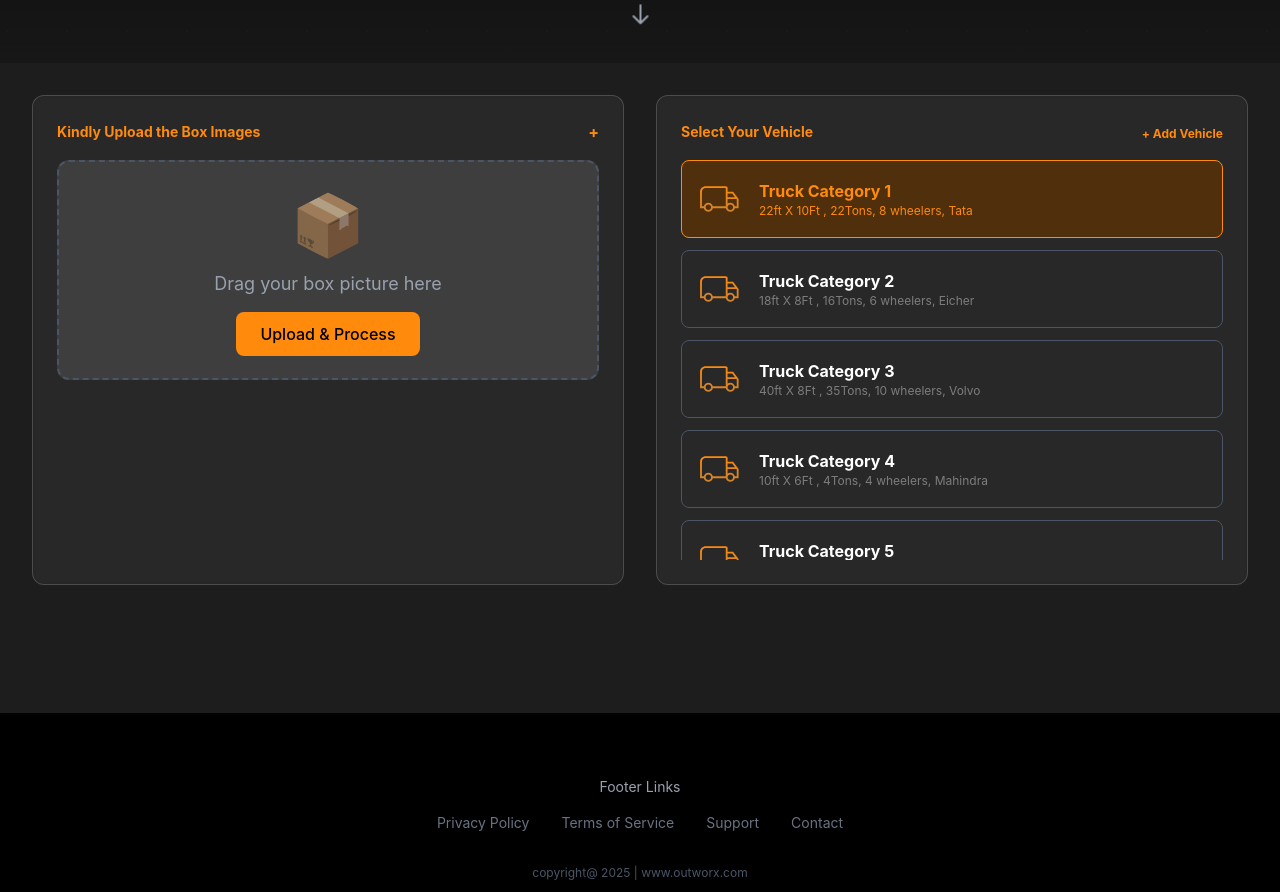
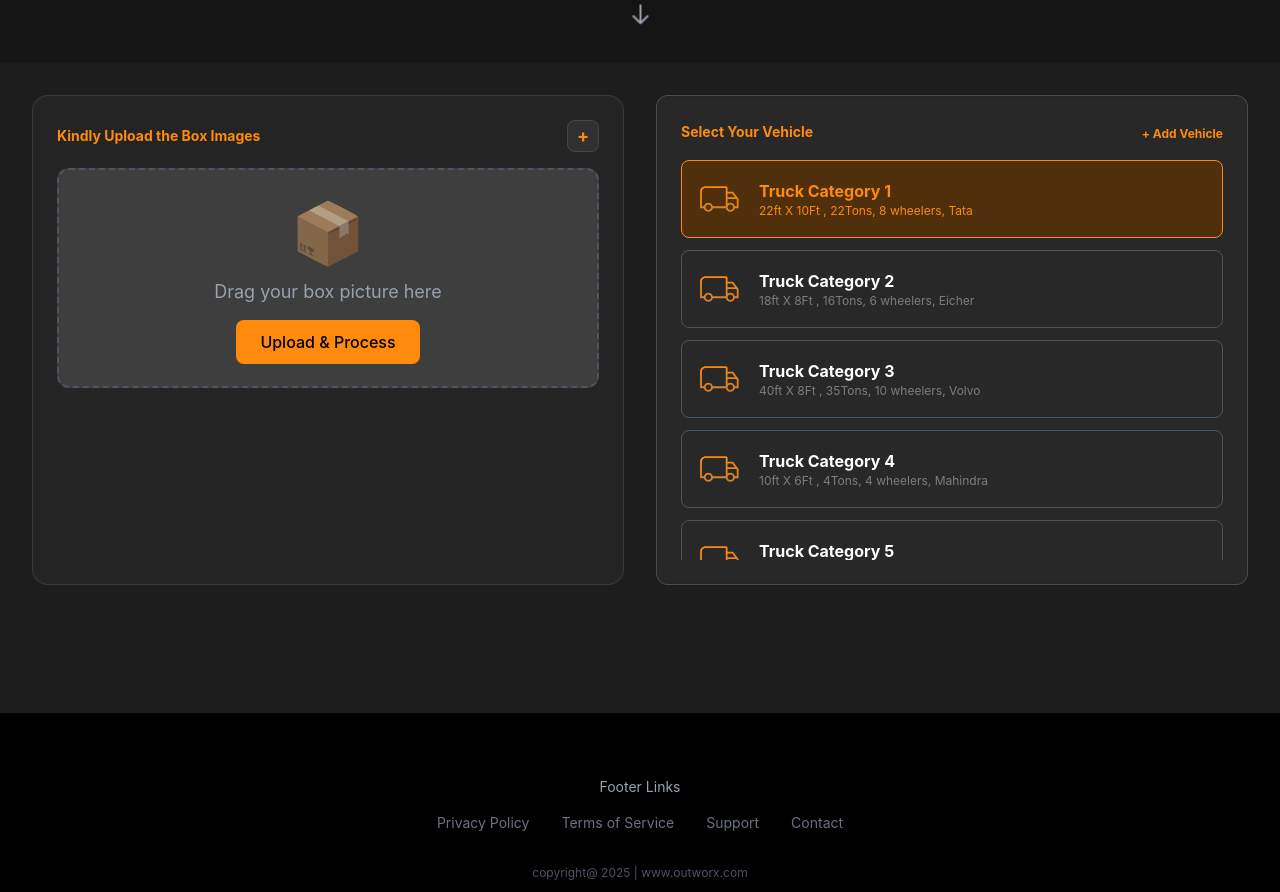
Before and after one commit to Rishi-G/Ai-Team-App, a React (Vite) app: page / in a window 1280 px wide. Shown: the part 947-1839 px from the top of the page. Built offline with nearby package versions, Linux system fonts and the light colour scheme.

Commit message:
Update upload section with glass effects
cgen-decf4c641214434988851e889c25a847

```diff
--- a/src/App.jsx
+++ b/src/App.jsx
@@ -225,11 +225,11 @@ function App() {
       <main id="upload-section" className="max-w-7xl mx-auto p-4 md:p-8">
         <div className="grid grid-cols-1 lg:grid-cols-2 gap-8 mb-8">
           {/* Upload Section */}
-          <div className="card-custom p-6">
+          <div className="card-glass p-6">
             <div className="flex items-center justify-between mb-4">
               <h2 className="text-sm font-bold text-primary">Kindly Upload the Box Images</h2>
-              <button className="btn btn-ghost btn-sm">
-                <span className="text-primary font-bold">+</span>
+              <button className="interactive-glass w-8 h-8 flex items-center justify-center rounded-full">
+                <span className="text-primary font-bold text-lg">+</span>
               </button>
             </div>
 
```
